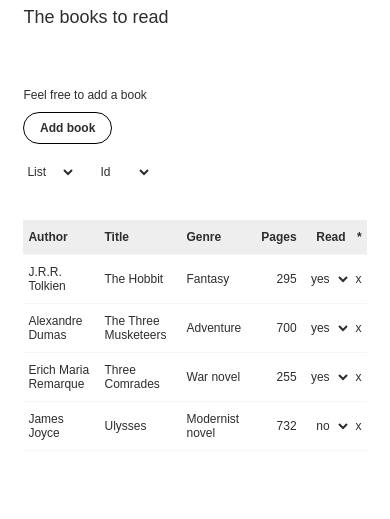
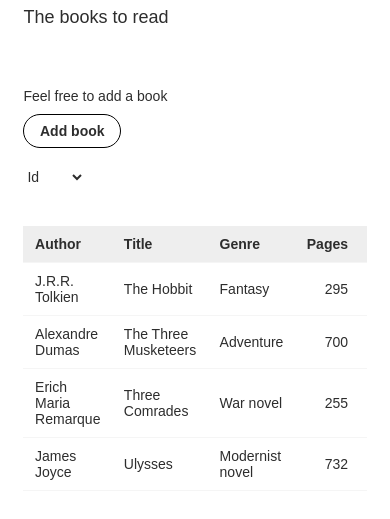
Before and after one commit to Barister/odin-library, a plain HTML site: page index.html in a window 390 px wide. Shown: the part 53-572 px from the top of the page. Drawn offline with Linux system fonts and the light colour scheme.

Commit message:
My whole procedure code without OOP

```diff
--- a/css/style.scss
+++ b/css/style.scss
@@ -181,7 +181,7 @@ $smallMobile: 479.98px;
 
 
 .page {
-   font-size: clamp(1.2rem, 3vw, 1.8rem);
+   font-size: clamp(1.4rem, 3vw, 1.8rem);
    margin-bottom: clamp(2.0rem, 3vw, 4.0rem);
 
    /* .page__body */
@@ -192,10 +192,24 @@ $smallMobile: 479.98px;
 .body-page {
    display: grid;
    grid-template-columns: repeat(6, auto);
+   margin-bottom: 40px;
+   overflow-x: auto;
+
+   @media (hover: hover) {
+      &::-webkit-scrollbar {
+         height: 7px;
+         background-color: #f9f9fd;
+       }
+      &::-webkit-scrollbar-thumb {
+         background-color: #BAB7B6;
+      }
+   }
    //grid-template-rows: auto;
    //justify-content: space-between;
    //row-gap: 10px;
    //align-items: center;
+
+
 
    &__title {
       background-color: #eeeeee;
@@ -232,7 +246,7 @@ $smallMobile: 479.98px;
    }
 
    &__item {
-      padding: 10px clamp(0.5rem, 1vw, 1.0rem);
+      padding: 10px clamp(0.8rem, 3vw, 1.5rem);
       border-bottom: 1px solid #f5f5f5;
       //align-self: stretch;
       display: flex;
@@ -264,6 +278,19 @@ $smallMobile: 479.98px;
       //border: none;
       outline: 0;
    }
+
+
+   &--view2 {
+      grid-template-columns: repeat(auto-fill, minmax(400px, 1fr));
+      justify-content: space-around;
+      gap: 20px;
+   }
+
+   &__card {
+      border: 1px solid #adadad;
+      //border-radius: 5px;
+   }
+
 }
 
 
--- a/index.html
+++ b/index.html
@@ -27,14 +27,14 @@
                   <button class="suggest-page__btn btn" type="button" onclick="popupOn()">Add book</button>
                </div>
                <div class="header-page__control">
-                  <div class="header-page__view">
-                     <select name="view" id="">
+                  <!-- <div class="header-page__view">
+                     <select name="view" id="" title="Choose the view of the table">
                         <option value="rows" selected>List</option>
                         <option value="cars">Cards</option>
                      </select>
-                  </div>
+                  </div> -->
                   <div class="header-page__sort">
-                     <select name="sort" id="" onchange="sortBooks(this.value)">
+                     <select name="sort" id="" onchange="sortBooks(this.value)" title="Choose the type of sort">
                         <option value="id" selected>Id</option>
                         <option value="author">Author</option>
                         <option value="title">Title</option>
@@ -45,8 +45,8 @@
                   </div>
                </div>
             </div>
-            <div class="page__body body-page">
-               <!-- <div class="body-page__row body-page__row--title"> -->
+            <div class="page__body body-page body-page--view1">
+
 
                <h5 class="body-page__item body-page__title">Author</h5>
                <h5 class="body-page__item body-page__title">Title</h5>
@@ -56,33 +56,53 @@
                <h5 class="body-page__item body-page__title body-page__title--right-align" id="last-title"><span>*</span>
                </h5>
 
-               <!-- </div> -->
-               <!-- <div class="body-page__row" data-row="1">-->
+            </div>
+            <!-- <div class="page__body body-page body-page--view2">
+               <div class="body-page__card">
+                  <div class="body-page__item " data-item="author" id="book-1">J.R.R. Tolkien</div>
+                  <div class="body-page__item " data-item="title" id="book-1">The Hobbit</div>
+                  <div class="body-page__item " data-item="genre" id="book-1">Fantasy</div>
+                  <div class="body-page__item" data-item="pages" id="book-1">295</div>
+                  <select class="body-page__item" data-item="read" id="book-1" onchange="changeRead(event)">
+                     <option value="yes" selected="">yes</option>
+                     <option value="no">no</option>
 
+                     yes
+                  </select>
+                  <div class="body-page__item body-page--right-align body-page__item--delete " id="book-1"><button
+                        title="Delete" onclick="removeBook(event)" data-book="1">x</button></div>
+               </div>
+               <div class="body-page__card">
+                  <div class="body-page__item " data-item="author" id="book-1">J.R.R. Tolkien</div>
+                  <div class="body-page__item " data-item="title" id="book-1">The Hobbit</div>
+                  <div class="body-page__item " data-item="genre" id="book-1">Fantasy</div>
+                  <div class="body-page__item" data-item="pages" id="book-1">295</div>
+                  <select class="body-page__item" data-item="read" id="book-1" onchange="changeRead(event)">
+                     <option value="yes" selected="">yes</option>
+                     <option value="no">no</option>
 
-               <!-- <div class="body-page__item" data-item="author">J.R.R. Tolkien</div>
-               <div class="body-page__item" data-item="title">The Hobbit</div>
-               <div class="body-page__item" data-item="genre">Fantasy</div>
-               <div class="body-page__item body-page--right-align" data-item="pages">295</div>
-               <div class="body-page__item body-page--right-align" data-item="read">Yes</div> -->
+                     yes
+                  </select>
+                  <div class="body-page__item body-page--right-align body-page__item--delete " id="book-1"><button
+                        title="Delete" onclick="removeBook(event)" data-book="1">x</button></div>
+               </div>
+               <div class="body-page__card">
+                  <div class="body-page__item " data-item="author" id="book-1">J.R.R. Tolkien</div>
+                  <div class="body-page__item " data-item="title" id="book-1">The Hobbit</div>
+                  <div class="body-page__item " data-item="genre" id="book-1">Fantasy</div>
+                  <div class="body-page__item " data-item="pages" id="book-1">295</div>
+                  <select class="body-page__item " data-item="read" id="book-1" onchange="changeRead(event)"
+                     title="Did you read it yet?">
+                     <option value="yes" selected="">yes</option>
+                     <option value="no">no</option>
 
-
-               <!-- </div>
-
-               <div class="body-page__row body-page__row--highlighted">-->
-
-
-               <!-- <div class="body-page__item body-page__item--highlighted">J.R.R. Tolkien</div>
-               <div class="body-page__item body-page__item--highlighted">Lorem ipsum dolor sit amet, consectetur
-                  adipisicing elit.</div>
-               <div class="body-page__item body-page__item--highlighted">Fantasy</div>
-               <div class="body-page__item body-page__item--highlighted body-page--right-align">295</div>
-               <div class="body-page__item body-page__item--highlighted body-page--right-align">Yes</div> -->
-
-
-               <!-- </div> -->
+                     yes
+                  </select>
+                  <div class="body-page__item body-page--right-align body-page__item--delete " id="book-1"><button
+                        title="Delete" onclick="removeBook(event)" data-book="1">x</button></div>
+               </div>
             </div>
-         </div>
+         </div> -->
 
       </main>
       <div class="popup">
--- a/js/script.js
+++ b/js/script.js
@@ -1,3 +1,4 @@
+
 // let's practice the func to download results from json file to the page
 
 let booksCounter = 1;
@@ -31,20 +32,13 @@ function buildBooksList(books) {
 
    // console.log('books:', books);
 
-   //const tableLastHeaderTitle = document.querySelector('#last-title');
-
-
    // console.log('bookRow:', bookRow);
    // console.log(bootAuthor);
 
    books.forEach(book => {
 
-      let highlighted = '';
+
       let selectedRead = '';
-
-      if (book.id % 2 === 0) {
-         highlighted = 'body-page__item--highlighted';
-      }
 
       if (book.read === 'no') {
          selectedRead = 'selected';
@@ -53,17 +47,19 @@ function buildBooksList(books) {
       const rowTemplate = `
 
 
-            <div class="body-page__item ${highlighted}" data-item="author" id="book-${book.id}">${book.author}</div>
-            <div class="body-page__item ${highlighted}" data-item="title" id="book-${book.id}">${book.title}</div>
-            <div class="body-page__item ${highlighted}" data-item="genre" id="book-${book.id}">${book.genre}</div>
-            <div class="body-page__item body-page--right-align ${highlighted}" data-item="pages" id="book-${book.id}">${book.pages}</div>
-            <select class="body-page__item body-page--right-align ${highlighted}" data-item="read" id="book-${book.id}" onchange="changeRead(event)">
+            <div class="body-page__item" data-item="author" id="book-${book.id}">${book.author}</div>
+            <div class="body-page__item" data-item="title" id="book-${book.id}">${book.title}</div>
+            <div class="body-page__item" data-item="genre" id="book-${book.id}">${book.genre}</div>
+            <div class="body-page__item body-page--right-align" data-item="pages" id="book-${book.id}">${book.pages}</div>
+            <select class="body-page__item body-page--right-align" data-item="read" id="book-${book.id}" onchange="changeRead(event)" title="Did you read it yet?">
                <option value="yes" selected>yes</option>
                <option value="no" ${selectedRead}>no</option>
-
-               ${book.read}
             </select>
-            <div class="body-page__item body-page--right-align body-page__item--delete ${highlighted}" id="book-${book.id}"><button title="Delete" onclick="removeBook(event)" data-book="${book.id}">x</button></div>
+            <div class="body-page__item body-page--right-align body-page__item--delete" id="book-${book.id}">
+               <button title="Delete" onclick="removeBook(event)" data-book="${book.id}">
+                  x
+               </button>
+            </div>
 
 
       `;
@@ -73,21 +69,12 @@ function buildBooksList(books) {
 
       booksCounter = myLibrary.length + 1;
 
-      console.log("booksCounter:", booksCounter);
+      //console.log("booksCounter:", booksCounter);
 
       // myLibrary.push(book);
    });
 
 }
-
-
-// let's try to upload new books to json-file
-
-// function saveBooks(books) {
-//    const json = JSON.stringify({ books }, null, 2);
-// }
-
-
 
 // popup On and Off
 
@@ -119,13 +106,12 @@ function submitBook(event) {
 
    event.preventDefault();
 
-   //const addButton = document.querySelector('#add-button');
    const authorInput = document.querySelector('#author');
    const titleInput = document.querySelector('#title');
    const genreInput = document.querySelector('#genre');
    const pagesInput = document.querySelector('#pages');
    const readInput = document.querySelector('#read');
-   //const tableBody = document.querySelector('.body-page__list');
+
 
    const newBook = {
       id: booksCounter,
@@ -149,7 +135,7 @@ function submitBook(event) {
 
    myLibrary.push(newBook);
 
-   console.log('bookArray после обнуления:', bookArray);
+   //console.log('bookArray после обнуления:', bookArray);
 }
 
 
@@ -174,7 +160,7 @@ function changeRead(event) {
       }
    })
 
-   console.log('updated myLibrary after changeRead:', myLibrary);
+   //console.log('updated myLibrary after changeRead:', myLibrary);
 
 
 }
@@ -183,9 +169,9 @@ function changeRead(event) {
 // let's try to remove chosen book
 
 function removeBook(event) {
-   console.log('removeBook:', event.target.dataset.book);
+   //console.log('removeBook:', event.target.dataset.book);
 
-   console.log('updated myLibrary before removeBook:', myLibrary);
+   //console.log('updated myLibrary before removeBook:', myLibrary);
 
    myLibrary = myLibrary.filter(book => {
       if (event.target.dataset.book != book.id) {
@@ -196,7 +182,7 @@ function removeBook(event) {
       }
    });
 
-   console.log('updated myLibrary after removeBook:', myLibrary);
+   //console.log('updated myLibrary after removeBook:', myLibrary);
 
 
    resetTable();
@@ -225,10 +211,8 @@ function sortBooks(value) {
    //console.log('value:', value);
 
 
-
-
    myLibrary.sort((a, b) => {
-      console.log(a[value], b[value]);
+      //console.log(a[value], b[value]);
 
       let valueA;
       let valueB;
@@ -245,7 +229,7 @@ function sortBooks(value) {
          valueB = b[value];
       }
 
-      console.log(valueA, valueB);
+      //console.log(valueA, valueB);
 
       if (valueA <= valueB) {
 
@@ -257,36 +241,8 @@ function sortBooks(value) {
 
    resetTable();
 
-   console.log('updated myLibrary after sortBooks:', myLibrary);
+   //console.log('updated myLibrary after sortBooks:', myLibrary);
 
    buildBooksList(myLibrary);
 
 }
-
-
-// the odin tasks
-
-
-
-
-// function Book(title, author, pages, read) {
-//    this.title = title
-//    this.author = author
-//    this.pages = pages
-//    this.read = read
-
-//    this.info = function () {
-//       return `${title} by ${author}, ${pages} pages, ${read}`;
-//       //return info;
-
-//    }
-// }
-
-// function addBookToLibrary() {
-//    // do stuff here
-
-
-
-//    myLibrary.push()
-
-// }
```
Also changed, not shown: css/style.css.
